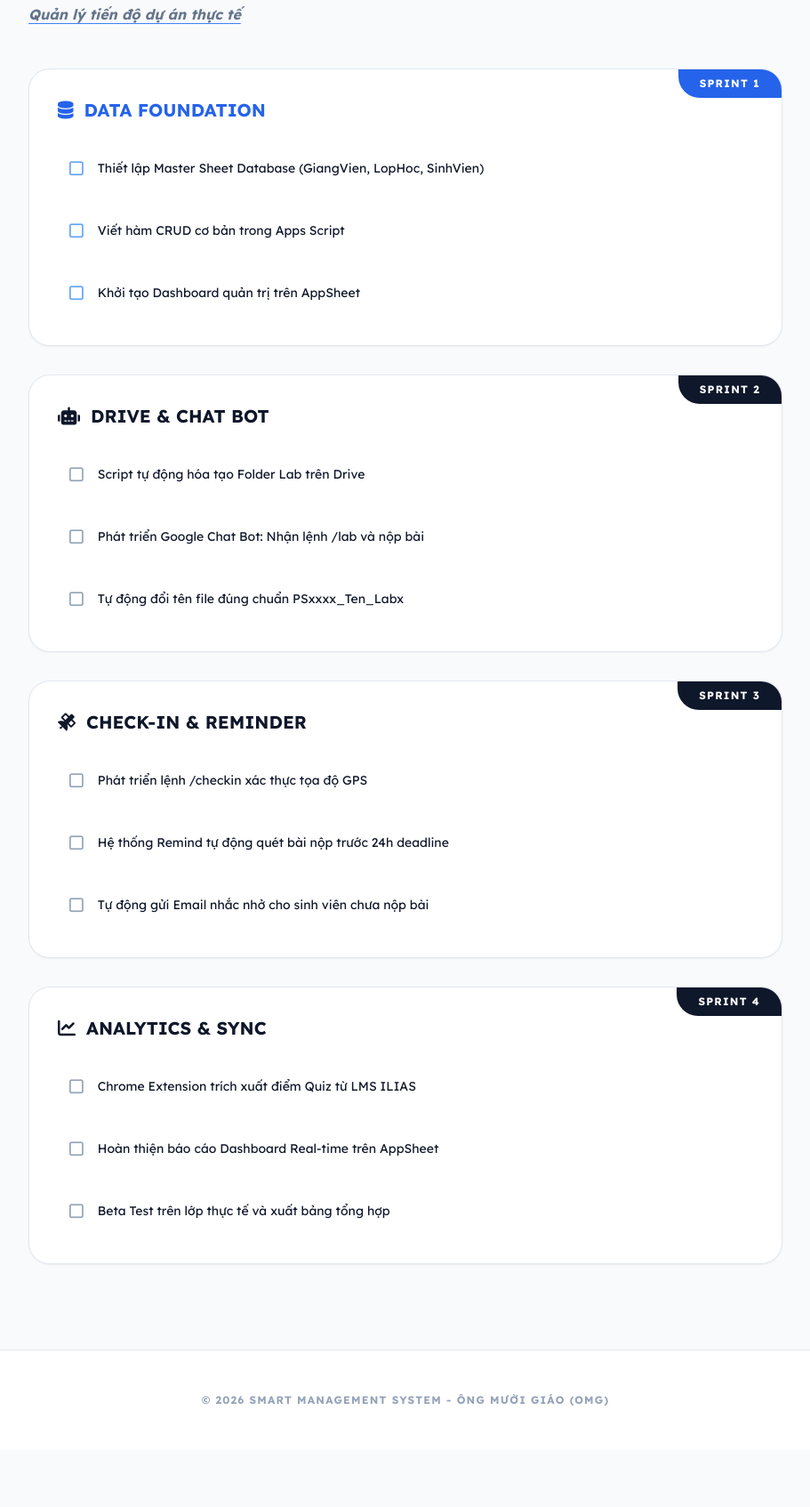
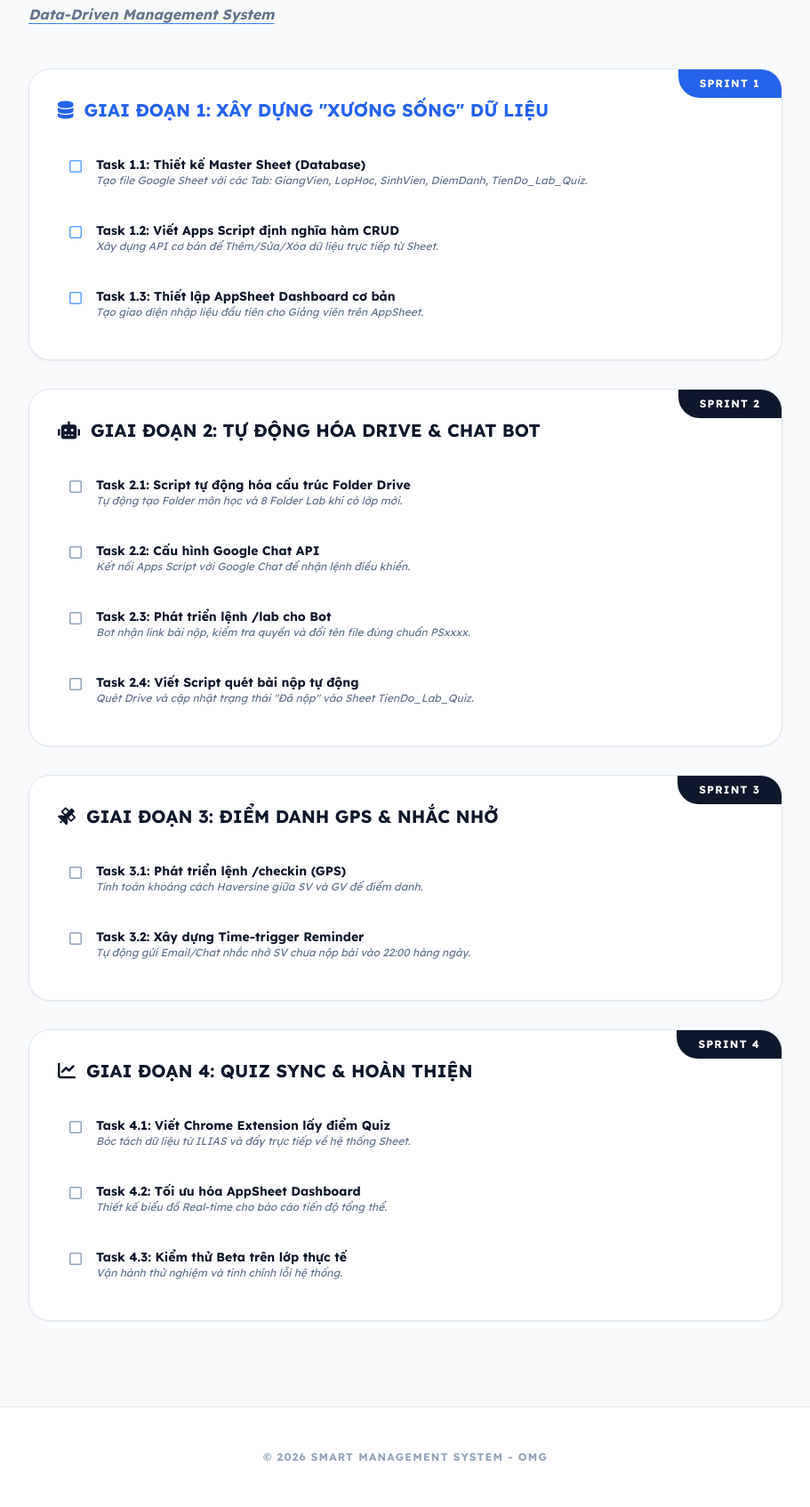
Before and after one commit to tqbinh1268/SmartClass, a plain HTML site: page plan.html in a window 1280 px wide. Shown: the part 182-1876 px from the top of the page at 89% size, without its empty margins (184-1095 px from the left). Before the commit the page ends 1812 px from the top, so only its background shows below. Drawn offline with nearby package versions, Linux system fonts and the light colour scheme; no server answers.

Commit message:
plan.html update

```diff
--- a/plan.html
+++ b/plan.html
@@ -10,8 +10,7 @@
         @import url('https://fonts.googleapis.com/css2?family=Lexend:wght@300;400;600;700&display=swap');
         body { font-family: 'Lexend', sans-serif; }
         .done { text-decoration: line-through; opacity: 0.5; }
-        .task-item { cursor: pointer; transition: all 0.2s; }
-        .task-item:hover { background: #f8fafc; }
+        .task-item { transition: all 0.2s; }
     </style>
 </head>
 <body class="bg-slate-50 text-slate-900 leading-relaxed">
@@ -33,106 +32,167 @@
 
     <main class="max-w-4xl mx-auto px-6 py-12">
         <h1 class="text-4xl font-extrabold mb-4 italic text-slate-900 uppercase">Lộ trình triển khai (Sprint Plan)</h1>
-        <p class="text-slate-500 mb-12 italic underline decoration-blue-500 underline-offset-4 font-bold">Quản lý tiến độ dự án thực tế</p>
+        <p class="text-slate-500 mb-12 italic underline decoration-blue-500 underline-offset-4 font-bold">Data-Driven Management System</p>
 
         <div class="space-y-8">
             <div class="bg-white p-8 rounded-3xl border border-slate-200 shadow-sm relative overflow-hidden">
                 <div class="absolute top-0 right-0 bg-blue-600 text-white px-6 py-2 rounded-bl-3xl font-bold text-xs uppercase tracking-widest">Sprint 1</div>
-                <h3 class="text-xl font-bold mb-6 text-blue-600 uppercase"><i class="fas fa-database mr-3"></i>Data Foundation</h3>
-                <div class="space-y-4">
-                    <div class="task-item flex items-center p-3 rounded-xl border border-transparent" onclick="toggleTask(this)">
-                        <i class="far fa-square mr-4 text-blue-400 text-lg"></i>
-                        <span class="text-sm font-medium">Thiết lập Master Sheet Database (GiangVien, LopHoc, SinhVien)</span>
+                <h3 class="text-xl font-bold mb-6 text-blue-600 uppercase"><i class="fas fa-database mr-3"></i>Giai đoạn 1: Xây dựng "Xương sống" dữ liệu</h3>
+                <div class="space-y-3">
+                    <div id="task-S1.1" class="task-item flex items-start p-3 rounded-xl border border-transparent">
+                        <i class="far fa-square mt-1 mr-4 text-blue-400"></i>
+                        <div>
+                            <p class="text-sm font-bold">Task 1.1: Thiết kế Master Sheet (Database)</p>
+                            <p class="text-xs text-slate-500 italic">Tạo file Google Sheet với các Tab: GiangVien, LopHoc, SinhVien, DiemDanh, TienDo_Lab_Quiz.</p>
+                        </div>
                     </div>
-                    <div class="task-item flex items-center p-3 rounded-xl border border-transparent" onclick="toggleTask(this)">
-                        <i class="far fa-square mr-4 text-blue-400 text-lg"></i>
-                        <span class="text-sm font-medium">Viết hàm CRUD cơ bản trong Apps Script</span>
+                    <div id="task-S1.2" class="task-item flex items-start p-3 rounded-xl border border-transparent">
+                        <i class="far fa-square mt-1 mr-4 text-blue-400"></i>
+                        <div>
+                            <p class="text-sm font-bold">Task 1.2: Viết Apps Script định nghĩa hàm CRUD</p>
+                            <p class="text-xs text-slate-500 italic">Xây dựng API cơ bản để Thêm/Sửa/Xóa dữ liệu trực tiếp từ Sheet.</p>
+                        </div>
                     </div>
-                    <div class="task-item flex items-center p-3 rounded-xl border border-transparent" onclick="toggleTask(this)">
-                        <i class="far fa-square mr-4 text-blue-400 text-lg"></i>
-                        <span class="text-sm font-medium">Khởi tạo Dashboard quản trị trên AppSheet</span>
+                    <div id="task-S1.3" class="task-item flex items-start p-3 rounded-xl border border-transparent">
+                        <i class="far fa-square mt-1 mr-4 text-blue-400"></i>
+                        <div>
+                            <p class="text-sm font-bold">Task 1.3: Thiết lập AppSheet Dashboard cơ bản</p>
+                            <p class="text-xs text-slate-500 italic">Tạo giao diện nhập liệu đầu tiên cho Giảng viên trên AppSheet.</p>
+                        </div>
                     </div>
                 </div>
             </div>
 
             <div class="bg-white p-8 rounded-3xl border border-slate-200 shadow-sm relative overflow-hidden">
                 <div class="absolute top-0 right-0 bg-slate-900 text-white px-6 py-2 rounded-bl-3xl font-bold text-xs uppercase tracking-widest">Sprint 2</div>
-                <h3 class="text-xl font-bold mb-6 text-slate-900 uppercase"><i class="fas fa-robot mr-3"></i>Drive & Chat Bot</h3>
-                <div class="space-y-4">
-                    <div class="task-item flex items-center p-3 rounded-xl border border-transparent" onclick="toggleTask(this)">
-                        <i class="far fa-square mr-4 text-slate-400 text-lg"></i>
-                        <span class="text-sm font-medium">Script tự động hóa tạo Folder Lab trên Drive</span>
+                <h3 class="text-xl font-bold mb-6 text-slate-900 uppercase"><i class="fas fa-robot mr-3"></i>Giai đoạn 2: Tự động hóa Drive & Chat Bot</h3>
+                <div class="space-y-3">
+                    <div id="task-S2.1" class="task-item flex items-start p-3 rounded-xl border border-transparent">
+                        <i class="far fa-square mt-1 mr-4 text-slate-400"></i>
+                        <div>
+                            <p class="text-sm font-bold">Task 2.1: Script tự động hóa cấu trúc Folder Drive</p>
+                            <p class="text-xs text-slate-500 italic">Tự động tạo Folder môn học và 8 Folder Lab khi có lớp mới.</p>
+                        </div>
                     </div>
-                    <div class="task-item flex items-center p-3 rounded-xl border border-transparent" onclick="toggleTask(this)">
-                        <i class="far fa-square mr-4 text-slate-400 text-lg"></i>
-                        <span class="text-sm font-medium">Phát triển Google Chat Bot: Nhận lệnh /lab và nộp bài</span>
+                    <div id="task-S2.2" class="task-item flex items-start p-3 rounded-xl border border-transparent">
+                        <i class="far fa-square mt-1 mr-4 text-slate-400"></i>
+                        <div>
+                            <p class="text-sm font-bold">Task 2.2: Cấu hình Google Chat API</p>
+                            <p class="text-xs text-slate-500 italic">Kết nối Apps Script với Google Chat để nhận lệnh điều khiển.</p>
+                        </div>
                     </div>
-                    <div class="task-item flex items-center p-3 rounded-xl border border-transparent" onclick="toggleTask(this)">
-                        <i class="far fa-square mr-4 text-slate-400 text-lg"></i>
-                        <span class="text-sm font-medium">Tự động đổi tên file đúng chuẩn PSxxxx_Ten_Labx</span>
+                    <div id="task-S2.3" class="task-item flex items-start p-3 rounded-xl border border-transparent">
+                        <i class="far fa-square mt-1 mr-4 text-slate-400"></i>
+                        <div>
+                            <p class="text-sm font-bold">Task 2.3: Phát triển lệnh /lab cho Bot</p>
+                            <p class="text-xs text-slate-500 italic">Bot nhận link bài nộp, kiểm tra quyền và đổi tên file đúng chuẩn PSxxxx.</p>
+                        </div>
+                    </div>
+                    <div id="task-S2.4" class="task-item flex items-start p-3 rounded-xl border border-transparent">
+                        <i class="far fa-square mt-1 mr-4 text-slate-400"></i>
+                        <div>
+                            <p class="text-sm font-bold">Task 2.4: Viết Script quét bài nộp tự động</p>
+                            <p class="text-xs text-slate-500 italic">Quét Drive và cập nhật trạng thái "Đã nộp" vào Sheet TienDo_Lab_Quiz.</p>
+                        </div>
                     </div>
                 </div>
             </div>
 
             <div class="bg-white p-8 rounded-3xl border border-slate-200 shadow-sm relative overflow-hidden">
                 <div class="absolute top-0 right-0 bg-slate-900 text-white px-6 py-2 rounded-bl-3xl font-bold text-xs uppercase tracking-widest">Sprint 3</div>
-                <h3 class="text-xl font-bold mb-6 text-slate-900 uppercase"><i class="fas fa-satellite mr-3"></i>Check-in & Reminder</h3>
-                <div class="space-y-4">
-                    <div class="task-item flex items-center p-3 rounded-xl border border-transparent" onclick="toggleTask(this)">
-                        <i class="far fa-square mr-4 text-slate-400 text-lg"></i>
-                        <span class="text-sm font-medium">Phát triển lệnh /checkin xác thực tọa độ GPS</span>
+                <h3 class="text-xl font-bold mb-6 text-slate-900 uppercase"><i class="fas fa-satellite mr-3"></i>Giai đoạn 3: Điểm danh GPS & Nhắc nhở</h3>
+                <div class="space-y-3">
+                    <div id="task-S3.1" class="task-item flex items-start p-3 rounded-xl border border-transparent">
+                        <i class="far fa-square mt-1 mr-4 text-slate-400"></i>
+                        <div>
+                            <p class="text-sm font-bold">Task 3.1: Phát triển lệnh /checkin (GPS)</p>
+                            <p class="text-xs text-slate-500 italic">Tính toán khoảng cách Haversine giữa SV và GV để điểm danh.</p>
+                        </div>
                     </div>
-                    <div class="task-item flex items-center p-3 rounded-xl border border-transparent" onclick="toggleTask(this)">
-                        <i class="far fa-square mr-4 text-slate-400 text-lg"></i>
-                        <span class="text-sm font-medium">Hệ thống Remind tự động quét bài nộp trước 24h deadline</span>
-                    </div>
-                    <div class="task-item flex items-center p-3 rounded-xl border border-transparent" onclick="toggleTask(this)">
-                        <i class="far fa-square mr-4 text-slate-400 text-lg"></i>
-                        <span class="text-sm font-medium">Tự động gửi Email nhắc nhở cho sinh viên chưa nộp bài</span>
+                    <div id="task-S3.2" class="task-item flex items-start p-3 rounded-xl border border-transparent">
+                        <i class="far fa-square mt-1 mr-4 text-slate-400"></i>
+                        <div>
+                            <p class="text-sm font-bold">Task 3.2: Xây dựng Time-trigger Reminder</p>
+                            <p class="text-xs text-slate-500 italic">Tự động gửi Email/Chat nhắc nhở SV chưa nộp bài vào 22:00 hàng ngày.</p>
+                        </div>
                     </div>
                 </div>
             </div>
 
             <div class="bg-white p-8 rounded-3xl border border-slate-200 shadow-sm relative overflow-hidden">
                 <div class="absolute top-0 right-0 bg-slate-900 text-white px-6 py-2 rounded-bl-3xl font-bold text-xs uppercase tracking-widest">Sprint 4</div>
-                <h3 class="text-xl font-bold mb-6 text-slate-900 uppercase"><i class="fas fa-chart-line mr-3"></i>Analytics & Sync</h3>
-                <div class="space-y-4">
-                    <div class="task-item flex items-center p-3 rounded-xl border border-transparent" onclick="toggleTask(this)">
-                        <i class="far fa-square mr-4 text-slate-400 text-lg"></i>
-                        <span class="text-sm font-medium">Chrome Extension trích xuất điểm Quiz từ LMS ILIAS</span>
+                <h3 class="text-xl font-bold mb-6 text-slate-900 uppercase"><i class="fas fa-chart-line mr-3"></i>Giai đoạn 4: Quiz Sync & Hoàn thiện</h3>
+                <div class="space-y-3">
+                    <div id="task-S4.1" class="task-item flex items-start p-3 rounded-xl border border-transparent">
+                        <i class="far fa-square mt-1 mr-4 text-slate-400"></i>
+                        <div>
+                            <p class="text-sm font-bold">Task 4.1: Viết Chrome Extension lấy điểm Quiz</p>
+                            <p class="text-xs text-slate-500 italic">Bóc tách dữ liệu từ ILIAS và đẩy trực tiếp về hệ thống Sheet.</p>
+                        </div>
                     </div>
-                    <div class="task-item flex items-center p-3 rounded-xl border border-transparent" onclick="toggleTask(this)">
-                        <i class="far fa-square mr-4 text-slate-400 text-lg"></i>
-                        <span class="text-sm font-medium">Hoàn thiện báo cáo Dashboard Real-time trên AppSheet</span>
+                    <div id="task-S4.2" class="task-item flex items-start p-3 rounded-xl border border-transparent">
+                        <i class="far fa-square mt-1 mr-4 text-slate-400"></i>
+                        <div>
+                            <p class="text-sm font-bold">Task 4.2: Tối ưu hóa AppSheet Dashboard</p>
+                            <p class="text-xs text-slate-500 italic">Thiết kế biểu đồ Real-time cho báo cáo tiến độ tổng thể.</p>
+                        </div>
                     </div>
-                    <div class="task-item flex items-center p-3 rounded-xl border border-transparent" onclick="toggleTask(this)">
-                        <i class="far fa-square mr-4 text-slate-400 text-lg"></i>
-                        <span class="text-sm font-medium">Beta Test trên lớp thực tế và xuất bảng tổng hợp</span>
+                    <div id="task-S4.3" class="task-item flex items-start p-3 rounded-xl border border-transparent">
+                        <i class="far fa-square mt-1 mr-4 text-slate-400"></i>
+                        <div>
+                            <p class="text-sm font-bold">Task 4.3: Kiểm thử Beta trên lớp thực tế</p>
+                            <p class="text-xs text-slate-500 italic">Vận hành thử nghiệm và tinh chỉnh lỗi hệ thống.</p>
+                        </div>
                     </div>
                 </div>
             </div>
         </div>
     </main>
 
+    <footer class="text-center py-12 text-slate-400 text-xs font-bold tracking-widest border-t mt-12 bg-white uppercase">
+        © 2026 SMART MANAGEMENT SYSTEM - OMG
+    </footer>
+
     <script>
-        function toggleTask(element) {
-            const icon = element.querySelector('i');
-            const span = element.querySelector('span');
+        const SHEET_ID = 'THAY_ID_SHEET_CUA_BAN_TAI_DAY';
+        const SHEET_NAME = 'Tasks';
+        const FULL_URL = `https://docs.google.com/spreadsheets/d/${SHEET_ID}/gviz/tq?tqx=out:json&sheet=${SHEET_NAME}`;
 
-            if (icon.classList.contains('fa-square')) {
+        async function loadProgress() {
+            try {
+                const response = await fetch(FULL_URL);
+                const text = await response.text();
+                const data = JSON.parse(text.substr(47).slice(0, -2));
+                const rows = data.table.rows;
+
+                rows.forEach((row) => {
+                    const taskId = row.c[0]?.v; // Cột A: Task_ID (ví dụ: S1.1)
+                    const status = row.c[2]?.v; // Cột C: Status (Ghi 'Done' để hoàn thành)
+
+                    if (status === 'Done') {
+                        markTaskAsDone(taskId);
+                    }
+                });
+            } catch (error) {
+                console.error('Lỗi khi tải tiến độ:', error);
+            }
+        }
+
+        function markTaskAsDone(taskId) {
+            const taskElement = document.getElementById(`task-${taskId}`);
+            if (taskElement) {
+                const icon = taskElement.querySelector('i');
+                const p = taskElement.querySelector('p');
+                const italic = taskElement.querySelector('p.text-xs');
+
                 icon.classList.remove('far', 'fa-square', 'text-slate-400', 'text-blue-400');
                 icon.classList.add('fas', 'fa-check-square', 'text-green-500');
-                span.classList.add('done');
-            } else {
-                icon.classList.remove('fas', 'fa-check-square', 'text-green-500');
-                icon.classList.add('far', 'fa-square', 'text-slate-400');
-                span.classList.remove('done');
+                p.classList.add('done');
+                if (italic) italic.classList.add('done');
             }
         }
+
+        window.onload = loadProgress;
     </script>
-
-    <footer class="text-center py-12 text-slate-400 text-xs font-bold tracking-widest border-t mt-12 bg-white">
-        © 2026 SMART MANAGEMENT SYSTEM - ÔNG MƯỜI GIÁO (OMG)
-    </footer>
 </body>
 </html>
```
